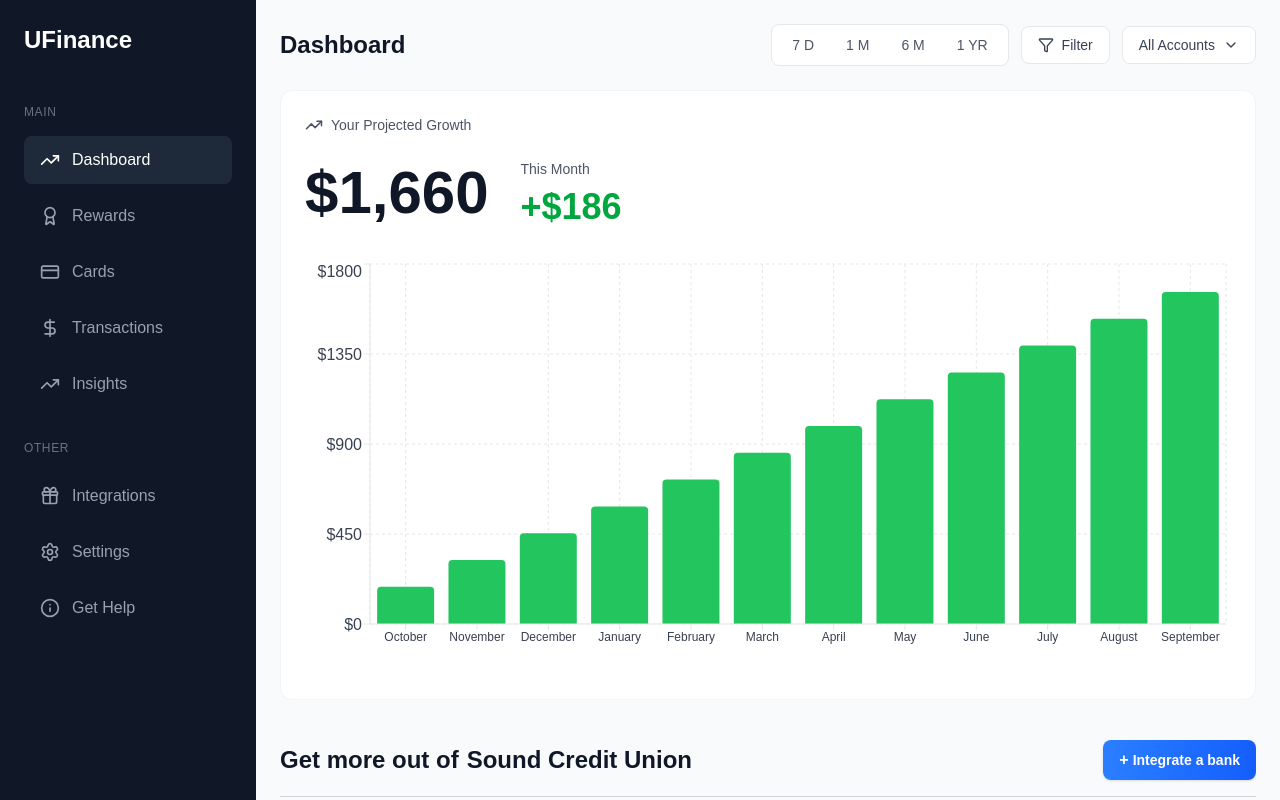
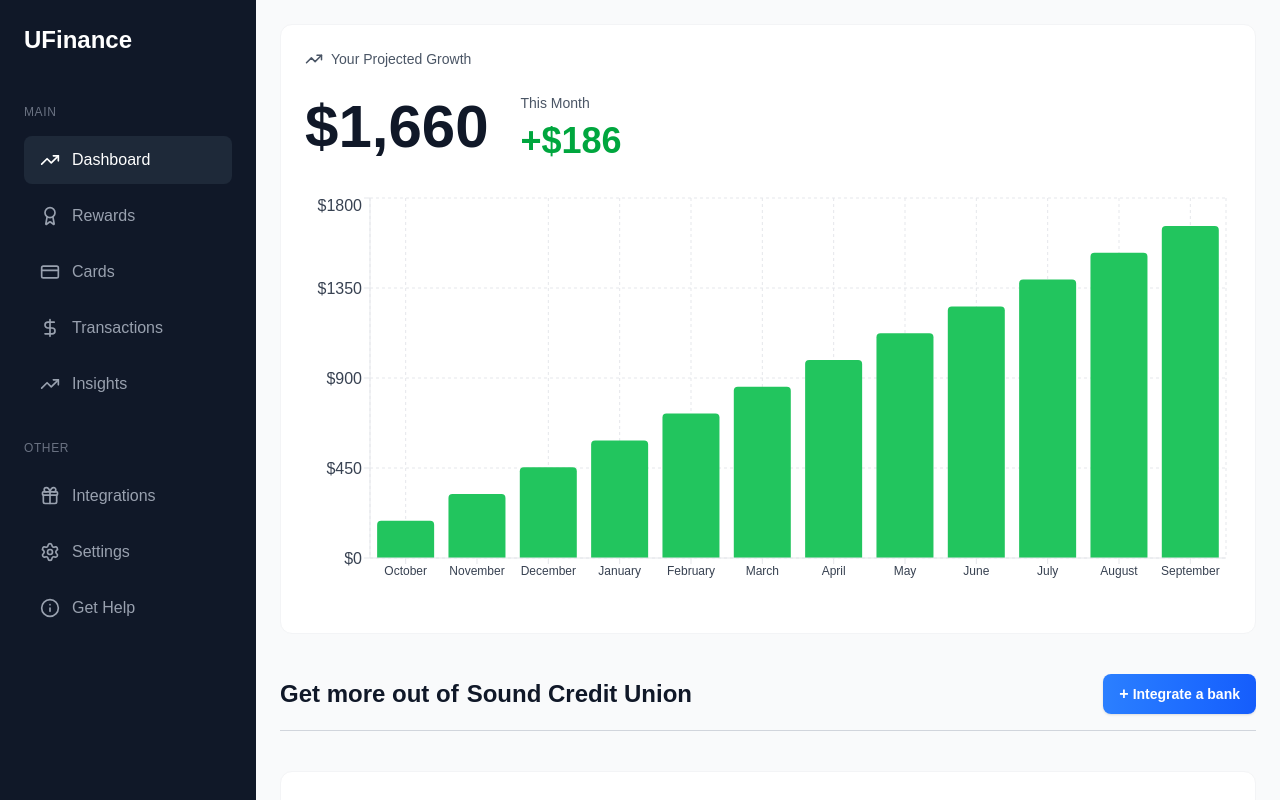
Before and after one commit to matchewf11/UFinance, a Next.js app in the folder client/: page / in a window 1280 px wide. Shown: the top 800 px of the page. Built offline with nearby package versions, Linux system fonts and the light colour scheme.

Commit message:
wefewfew

```diff
--- a/client/app/page.tsx
+++ b/client/app/page.tsx
@@ -267,36 +267,6 @@ export default function FinanceDashboard() {
       {/* Main Content */}
       <main className="flex-1 p-6">
 
-        {/* Header with Time Range */}
-        <div className="flex justify-between items-center mb-6">
-          <h1 className="text-2xl font-bold text-gray-900">Dashboard</h1>
-          <div className="flex items-center gap-3">
-            <div className="flex bg-white rounded-lg border border-gray-200 p-1">
-              {['7 D', '1 M', '6 M', '1 YR'].map((range) => (
-                <button
-                  key={range}
-                  onClick={() => setActiveTimeRange(range)}
-                  className={`px-4 py-1.5 rounded text-sm font-medium transition ${
-                    activeTimeRange === range
-                      ? 'bg-gray-900 text-white'
-                      : 'text-gray-600 hover:text-gray-900'
-                  }`}
-                >
-                  {range}
-                </button>
-              ))}
-            </div>
-            <button className="flex items-center gap-2 px-4 py-2 bg-white rounded-lg border border-gray-200 text-sm font-medium text-gray-700 hover:bg-gray-50">
-              <Filter size={16} />
-              Filter
-            </button>
-            <button className="flex items-center gap-2 px-4 py-2 bg-white rounded-lg border border-gray-200 text-sm font-medium text-gray-700 hover:bg-gray-50">
-              All Accounts
-              <ChevronDown size={16} />
-            </button>
-          </div>
-        </div>
-
         {/* Top Stats Row - Combined Progress Card */}
         <div className="bg-white rounded-xl p-6 border border-gray-100 mb-10">
           <div className="flex items-center gap-2 mb-6">
```
